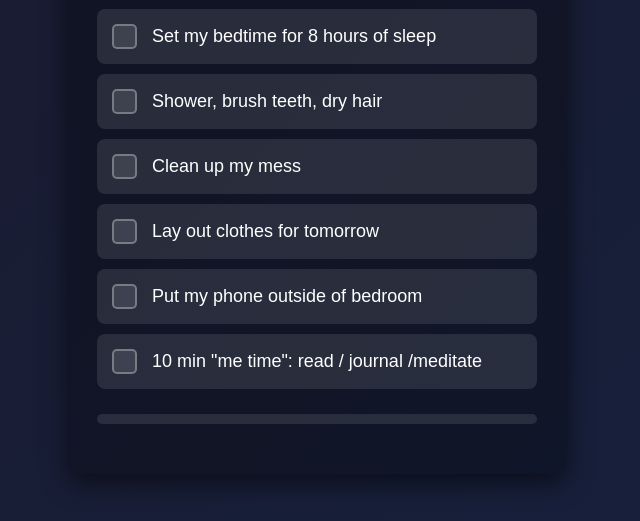
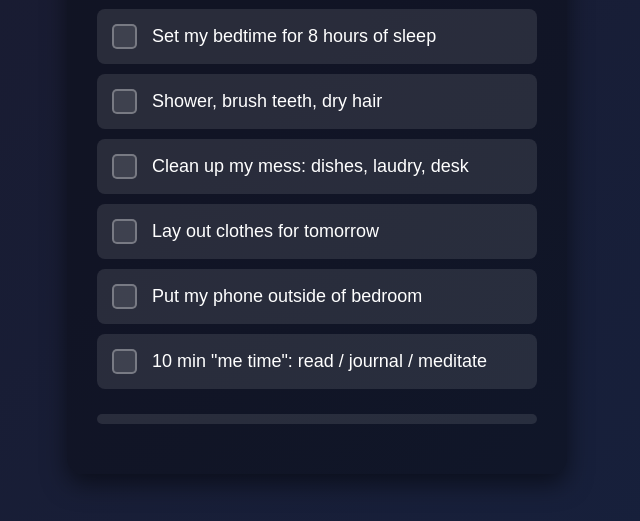
Before and after one commit to yangyan616/night, a plain HTML site: page index.html in a window 1280 px wide. Shown: the part 205-726 px from the top of the page, without its empty margins (323-963 px from the left). Drawn offline with Linux system fonts and the light colour scheme.

Commit message:
Update index.html

```diff
--- a/index.html
+++ b/index.html
@@ -21,7 +21,7 @@
             </div>
             <div class="checklist-item">
                 <input type="checkbox" id="cleanup" class="routine-checkbox">
-                <label for="cleanup">Clean up my mess</label>
+                <label for="cleanup">Clean up my mess: dishes, laudry, desk</label>
             </div>
             <div class="checklist-item">
                 <input type="checkbox" id="clothes" class="routine-checkbox">
@@ -33,7 +33,7 @@
             </div>
             <div class="checklist-item">
                 <input type="checkbox" id="metime" class="routine-checkbox">
-                <label for="metime">10 min "me time": read / journal /meditate</label>
+                <label for="metime">10 min "me time": read / journal / meditate</label>
             </div>
         </div>
         <div class="progress-container">
```
